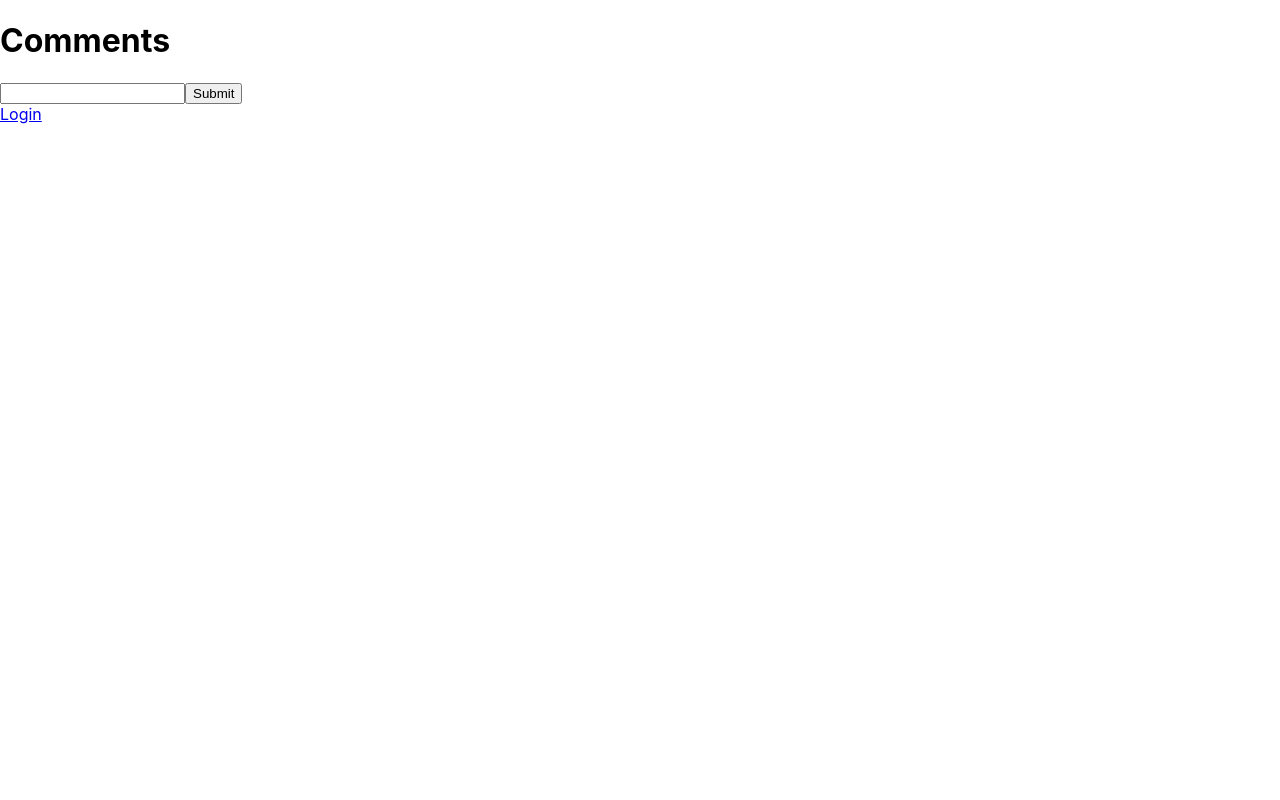
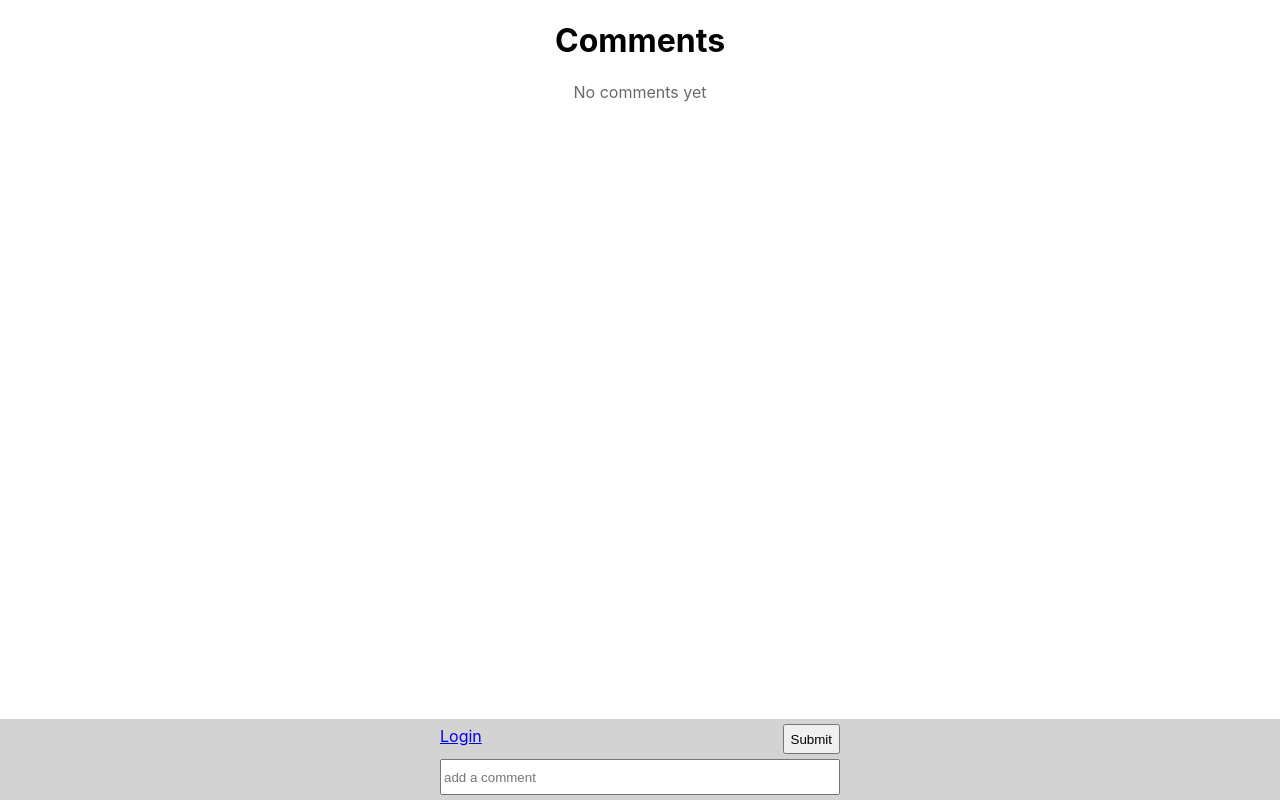
Before and after one commit to software-assignments-spring2022/final-project-wether, a React (Create React App) app in the folder front-end/: page /comments in a window 1280 px wide. Built offline with nearby package versions, Linux system fonts and the light colour scheme.

Commit message:
added styling to comments page

```diff
--- /dev/null
+++ b/front-end/src/Comments.css
@@ -0,0 +1,58 @@
+h1 {
+    display: flex;
+    justify-content: center
+}
+
+#no-comments {
+    display: flex;
+    justify-content: center;
+    color: dimgray;
+}
+
+#footer-div {
+    position: fixed;
+    bottom: 0;
+    width: 100%;
+    background-color: lightgray;
+    display: flex;
+    justify-content: center;
+}
+
+#footer {
+    margin: 5px;
+    width: 400px;
+    height: inherit;
+}
+
+#footer>form {
+    height: inherit;
+    width: inherit;
+    display: flex;
+    flex-direction: column;
+    justify-content: space-between;
+}
+
+#footer>form>div {
+    margin-bottom: 5px;
+    height: 30px;
+}
+
+#footer>form>div>a {
+    vertical-align: middle;
+    height: inherit;
+}
+
+#footer>form>div>button {
+    float: right;
+    height: inherit;
+}
+
+#footer>form>input {
+    height: 30px;
+}
+
+.comment-list {
+    list-style-type: none;
+    padding: 0;
+    margin: 0;
+}
--- a/front-end/src/Comments.js
+++ b/front-end/src/Comments.js
@@ -1,6 +1,7 @@
 import { Link } from 'react-router-dom'
 import { useState } from 'react'
 import Comment from './Comment'
+import './Comments.css'
 
 let cmtCnt = 0
 
@@ -18,9 +19,10 @@ const Comments = props => {
   }
 
   return (
-    <div className="Home">
+    <div className='Home'>
       <h1>Comments</h1>
-      <ul>
+      {list.length <= 0 ? <p id='no-comments'>No comments yet</p> : null}
+      <ul className='comment-list'>
         {list.map(cmt => {
           return (
             <li key={cmt.id}>
@@ -29,11 +31,17 @@ const Comments = props => {
           )
         })}
       </ul>
-      <form>
-        <input type="text" value={content} onChange={(e) => setContent(e.target.value)}/>
-        <button onClick={(e) => addComment(content, e)}>Submit</button>
-      </form>
-      <Link to="/login">Login</Link>
+      <div id='footer-div'>
+        <div id='footer'>
+          <form>
+            <div>
+              <Link to='/login'>Login</Link>
+              <button id='new-comment-submit' onClick={(e) => addComment(content, e)}>Submit</button>
+            </div>
+            <input type={'text'} value={content} placeholder='add a comment' onChange={(e) => setContent(e.target.value)}/>
+          </form>
+        </div>
+      </div>
     </div>
   );
 }
```
